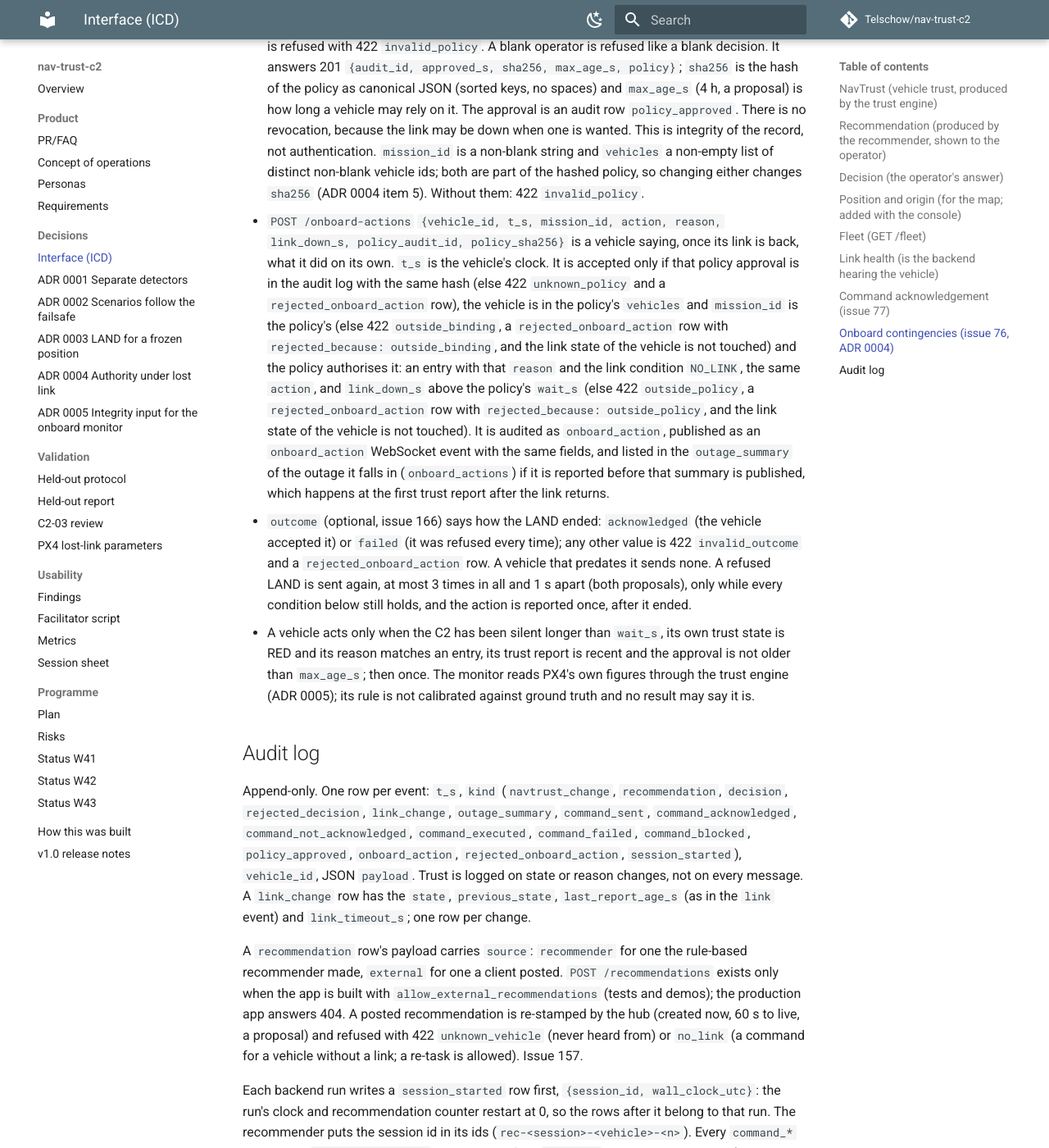
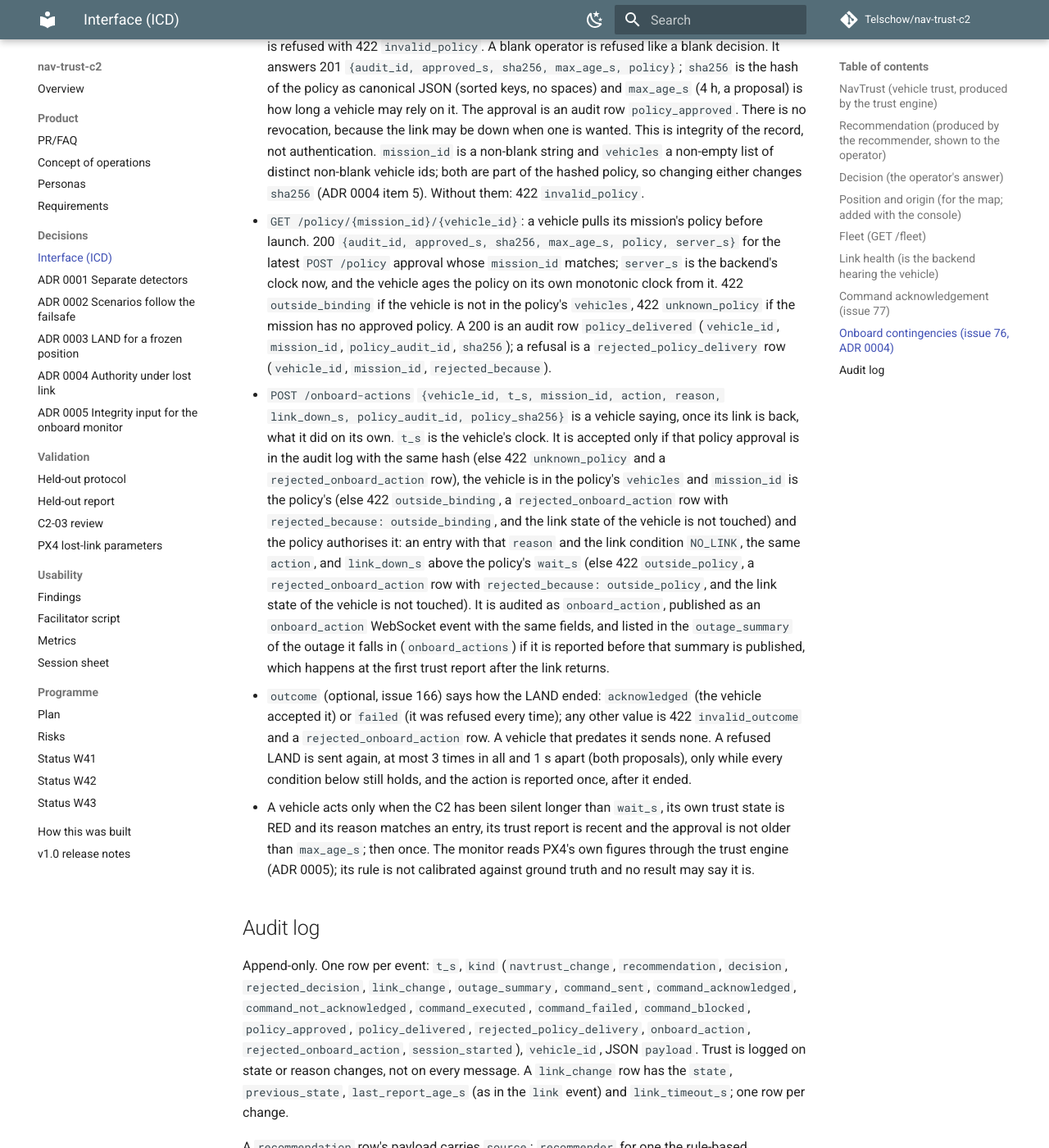
Before and after one commit to Telschow/nav-trust-c2, an MkDocs documentation site: the page built from docs/ICD.md, in a window 1280 px wide and 1400 px high, scrolled down 5105 px. Shown: the whole window at 82% size. Built offline with MkDocs 1.6.1 and Material for MkDocs 9.7.7, drawn with Linux system fonts in a browser that asks for light colours; comment, search, counter and statistics services are not loaded.

Commit message:
Audit a refused policy pull; ICD for the delivery route (#76)
Co-Authored-By: Claude Sonnet 5.5 <noreply@anthropic.com>
Claude-Session: https://claude.ai/code/session_011kcqHUZjPWFkvCYetNVudV

```diff
--- a/docs/ICD.md
+++ b/docs/ICD.md
@@ -155,6 +155,13 @@ policy; a vehicle's onboard monitor may LAND on it when the C2 cannot be reached
   `mission_id` is a non-blank string and `vehicles` a non-empty list of distinct non-blank vehicle
   ids; both are part of the hashed policy, so changing either changes `sha256` (ADR 0004 item 5).
   Without them: 422 `invalid_policy`.
+- `GET /policy/{mission_id}/{vehicle_id}`: a vehicle pulls its mission's policy before launch.
+  200 `{audit_id, approved_s, sha256, max_age_s, policy, server_s}` for the latest `POST /policy`
+  approval whose `mission_id` matches; `server_s` is the backend's clock now, and the vehicle ages
+  the policy on its own monotonic clock from it. 422 `outside_binding` if the vehicle is not in
+  the policy's `vehicles`, 422 `unknown_policy` if the mission has no approved policy. A 200 is an
+  audit row `policy_delivered` (`vehicle_id`, `mission_id`, `policy_audit_id`, `sha256`); a refusal
+  is a `rejected_policy_delivery` row (`vehicle_id`, `mission_id`, `rejected_because`).
 - `POST /onboard-actions` `{vehicle_id, t_s, mission_id, action, reason, link_down_s,
   policy_audit_id, policy_sha256}` is a vehicle saying, once its link is back, what it did on its own. `t_s` is
   the vehicle's clock. It is accepted only if that policy approval is in the audit log with the
@@ -182,7 +189,8 @@ policy; a vehicle's onboard monitor may LAND on it when the C2 cannot be reached
 Append-only. One row per event: `t_s`, `kind` (`navtrust_change`, `recommendation`,
 `decision`, `rejected_decision`, `link_change`, `outage_summary`, `command_sent`,
 `command_acknowledged`, `command_not_acknowledged`, `command_executed`, `command_failed`,
-`command_blocked`, `policy_approved`, `onboard_action`, `rejected_onboard_action`,
+`command_blocked`, `policy_approved`, `policy_delivered`, `rejected_policy_delivery`, `onboard_action`,
+`rejected_onboard_action`,
 `session_started`), `vehicle_id`, JSON `payload`. Trust is logged on
 state or reason changes, not on every message. A `link_change` row has the `state`,
 `previous_state`, `last_report_age_s` (as in the `link` event) and `link_timeout_s`; one row per
```
Also changed, not shown: 3 other files.
